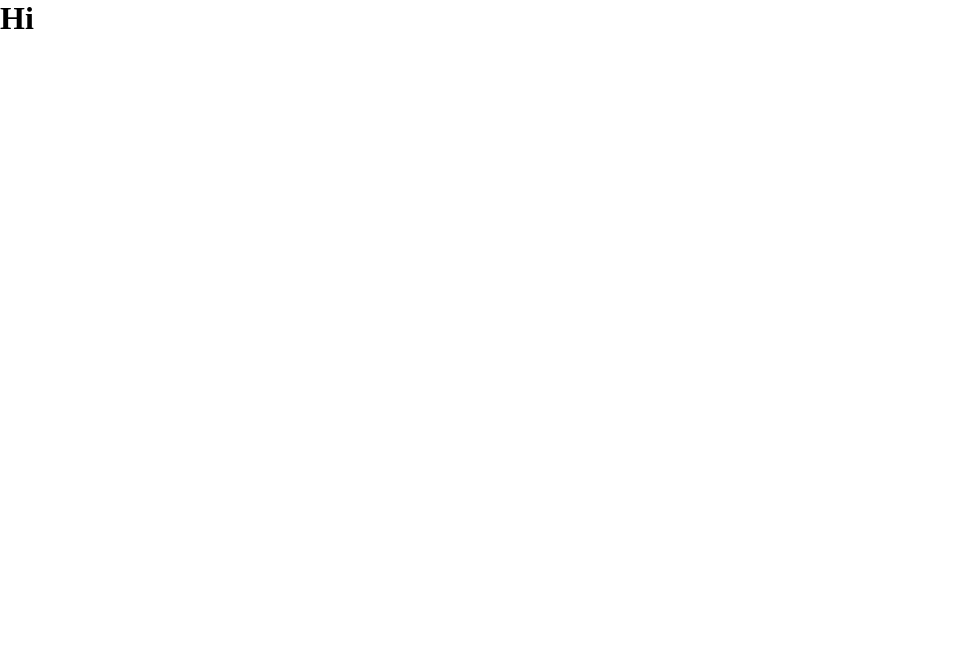
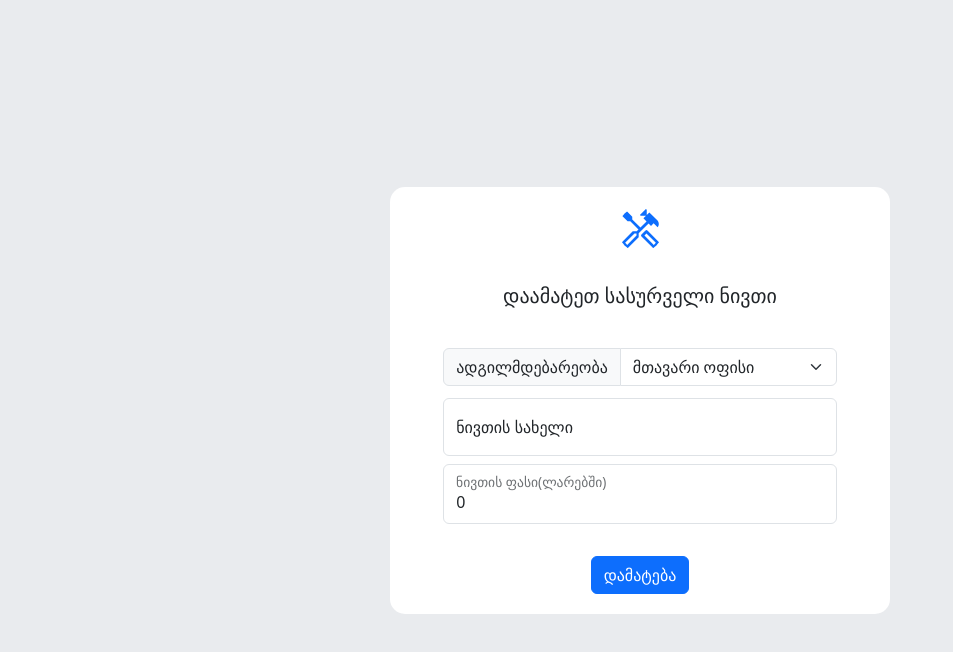
Before and after one commit to nickgabriadze/cavea-tools, a React (Vite) app in the folder front-end/: page /add in a window 1280 px wide. Shown: the top 652 px of the page, without its empty margins (0-953 px from the left). Built offline with nearby package versions, Linux system fonts and the light colour scheme.

Commit message:
Done with the design of "Add" Page

```diff
--- a/front-end/package.json
+++ b/front-end/package.json
@@ -10,11 +10,14 @@
     "preview": "vite preview"
   },
   "dependencies": {
+    "axios": "^1.4.0",
     "bootstrap": "^5.3.0-alpha3",
     "react": "^18.2.0",
-    "react-dom": "^18.2.0"
+    "react-dom": "^18.2.0",
+    "react-router-dom": "^6.11.1"
   },
   "devDependencies": {
+    "@types/bootstrap": "^5.2.6",
     "@types/react": "^18.0.28",
     "@types/react-dom": "^18.0.11",
     "@typescript-eslint/eslint-plugin": "^5.57.1",
--- /dev/null
+++ b/front-end/src/components/AddItem.tsx
@@ -0,0 +1,84 @@
+import "bootstrap/dist/css/bootstrap.min.css";
+import addItemStyles from "./addItem.module.css";
+import { useState } from "react";
+
+export const AddItem = () => {
+  const [itemInfo, setItemInfo] = useState<{
+    place: string;
+    name: string;
+    price: number;
+  }>({ place: "მთავარი ოფისი", name: "", price: 0 });
+
+
+
+  return (
+    <section className={addItemStyles["for-new-item"]}>
+
+      <img
+        className={addItemStyles["tools-icon"]}
+        src={"/public/tool-icon.svg"}
+      />
+      <h5 className="fs-5">დაამატეთ სასურველი ნივთი</h5>
+      <div className="d-flex flex-column gap-2">
+        <div className="input-group mb-1">
+          <label className="input-group-text">ადგილმდებარეობა</label>
+          <select
+            className="form-select"
+            id="inputGroupSelect01"
+            onChange={(e) =>
+              setItemInfo({
+                ...itemInfo,
+                place: e.target.value,
+              })
+            }
+          >
+            <option value="მთავარი ოფისი">მთავარი ოფისი</option>
+            <option value="კავეა გალერია">კავეა გალერია</option>
+            <option value="კავეა თბილისი მოლი">კავეა თბილისი მოლი</option>
+            <option value="კავეა სითი მოლი">კავეა სითი მოლი</option>
+            <option value="კავეა ისთ ფოინთი">კავეა ისთ ფოინთი</option>
+          </select>
+        </div>
+
+        <div className="form-floating">
+          <input
+            type="text"
+            className="form-control h-50"
+            id="floatingInput"
+            placeholder="მაგ: ნივთ 1"
+            defaultValue={itemInfo.name}
+            onChange={(e) =>
+              setItemInfo({
+                ...itemInfo,
+                name: e.target.value,
+              })
+            }
+          />
+          <label>ნივთის სახელი</label>
+        </div>
+
+        <div className="form-floating ">
+          <input
+            type="number"
+            className="form-control h-50"
+            id="floatingPassword"
+            placeholder="მაგ: 20"
+            defaultValue={0}
+            onChange={(e) =>
+              setItemInfo({
+                ...itemInfo,
+                price: Number(e.target.value),
+              })
+            }
+          />
+          <label>ნივთის ფასი(ლარებში)</label>
+        </div>
+      </div>
+      <button type="button" className="btn btn-primary" aria-label="Close">
+        დამატება
+      </button>
+    </section>
+  );
+};
+
+export default AddItem;
--- /dev/null
+++ b/front-end/src/components/addItem.module.css
@@ -0,0 +1,31 @@
+body {
+    background-color: rgb(233, 235, 238);
+    display: flex;
+    justify-content: center;
+    align-items: center;
+    min-height: 100vh;
+}
+
+.for-new-item{
+    height: fit-content;
+    width: 500px;
+    background-color: #ffffff;
+    border-radius: 15px;
+    padding: 20px;
+    display: flex;
+    justify-content: center;
+    align-items: center;
+    flex-direction: column;
+    gap: 2rem;
+
+}
+
+
+.tools-icon{
+    position: relative;
+
+    background-color: #ffffff;
+
+    border-radius: 100%;
+
+}
--- a/front-end/src/main.tsx
+++ b/front-end/src/main.tsx
@@ -1,10 +1,16 @@
-import React from 'react'
-import ReactDOM from 'react-dom/client'
-import App from './App.tsx'
+import React from "react";
+import ReactDOM from "react-dom/client";
+import App from "./App.tsx";
+import AddItem from "./components/AddItem.tsx";
+import { BrowserRouter, Routes, Route } from "react-router-dom";
 
-
-ReactDOM.createRoot(document.getElementById('root') as HTMLElement).render(
+ReactDOM.createRoot(document.getElementById("root") as HTMLElement).render(
   <React.StrictMode>
-    <App />
-  </React.StrictMode>,
-)
+    <BrowserRouter>
+      <Routes>
+        <Route path="/" element={<App />} />
+        <Route path="/add" element={<AddItem />}/>
+      </Routes>
+    </BrowserRouter>
+  </React.StrictMode>
+);
```
Also changed, not shown: front-end/public/tool-icon.svg (added), 1 other file (tests, documents, lock files or other folders).
